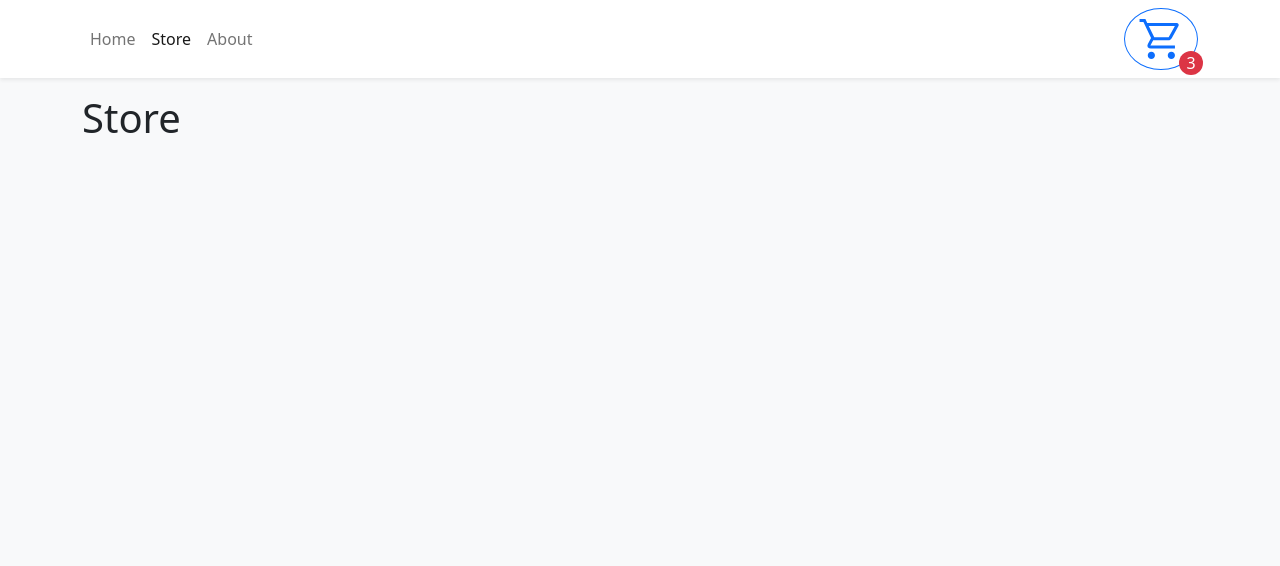
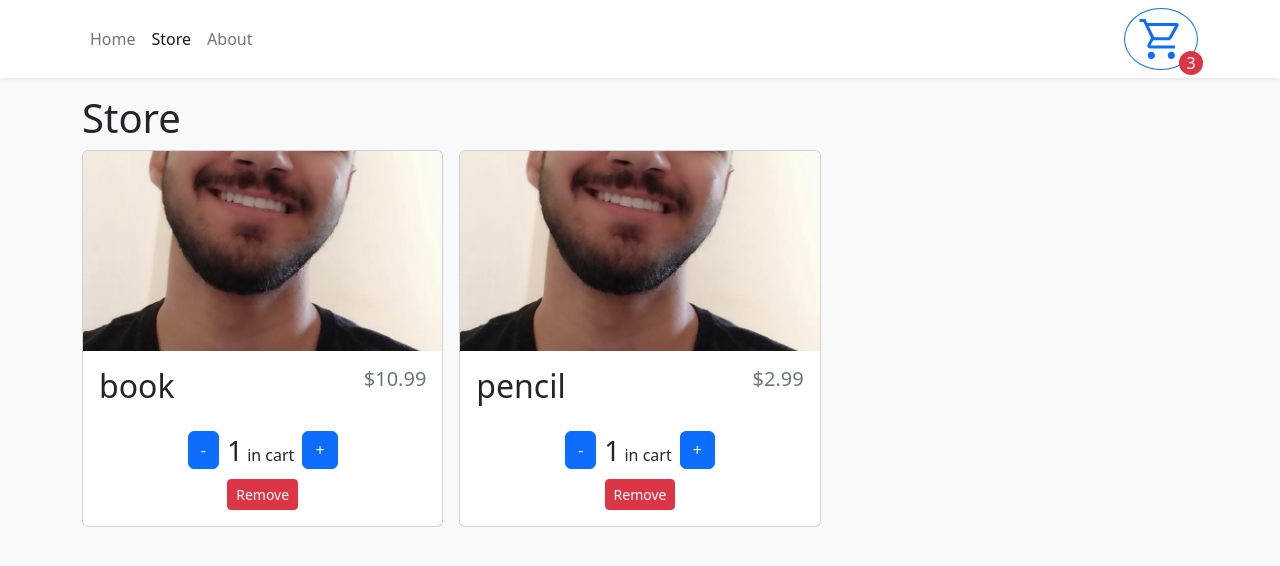
Before and after one commit to CantarinoG/top-shopping-cart, a React (Create React App) app: page /store in a window 1280 px wide. Shown: the top 566 px of the page. Built offline with nearby package versions, Linux system fonts and the light colour scheme.

Commit message:
Add store page

```diff
--- /dev/null
+++ b/src/components/StoreItem.tsx
@@ -0,0 +1,41 @@
+import { Card, Button } from "react-bootstrap";
+
+import formatCurrency from "../utilities/formatCurrency";
+
+type StoreItemProps = {
+    id: number,
+    name: string,
+    price: number,
+    imgUrl: string
+}
+
+function StoreItem({id, name, price, imgUrl}:StoreItemProps) {
+    const quantity:number = 1;
+    return <>
+        <Card className="h-100">
+            <Card.Img variant="top" src={imgUrl} height="200px" style={{objectFit: "cover"}} />
+            <Card.Body className="d-flex flex-column">
+                <Card.Title className="d-flex justify-content-between align-items-baselina mb-4">
+                    <span className="fs-2">{name}</span>
+                    <span className="ms-2 text-muted">{formatCurrency(price)}</span>
+                </Card.Title>
+                <div className="mt-auto">
+                    {quantity === 0 ?
+                    (<Button className="w-100">+ Add To Cart</Button>) :
+                    (<div className="d-flex align-items-center flex-column" style={{gap: ".5rem"}}>
+                        <div className="d-flex align-items-center justify-content-center" style={{gap: ".5rem"}}>
+                        <Button>-</Button>
+                        <div>
+                            <span className="fs-3">{quantity}</span> in cart
+                        </div>
+                        <Button>+</Button>
+                        </div>
+                        <Button variant="danger" size="sm">Remove</Button>
+                    </div>)}
+                </div>
+            </Card.Body>
+        </Card>
+    </>
+}
+
+export default StoreItem;
--- /dev/null
+++ b/src/data/items.json
@@ -0,0 +1,12 @@
+[
+    {"id": 1,
+    "name": "book",
+    "price": 10.99,
+    "imgUrl": "/imgs/book.jpg"
+    },
+    {"id": 2,
+    "name": "pencil",
+    "price": 2.99,
+    "imgUrl": "/imgs/pencil.jpg"
+    }
+]
--- a/src/pages/Store.tsx
+++ b/src/pages/Store.tsx
@@ -1,6 +1,19 @@
+import storeItems from "../data/items.json"
+import { Row, Col } from "react-bootstrap";
+import StoreItem from "../components/StoreItem";
+
 function Store() {
 
-    return <h1>Store</h1>
+    return <>
+    <h1>Store</h1>
+    <Row md={2} xs={1} lg={3} className="g-3">
+        {storeItems.map(item => (
+            <Col key={item.id}>
+                <StoreItem {...item}/>
+            </Col>
+        ))}
+    </Row>
+    </>
 
 }
 
--- /dev/null
+++ b/src/utilities/formatCurrency.ts
@@ -0,0 +1,5 @@
+const CURRENCY_FORMATTER = new Intl.NumberFormat(undefined, {currency: "USD", style:"currency"});
+
+export default function formatCurrency(number: number){
+    return CURRENCY_FORMATTER.format(number);
+}
```
Also changed, not shown: public/imgs/book.jpg (added), public/imgs/pencil.jpg (added).
